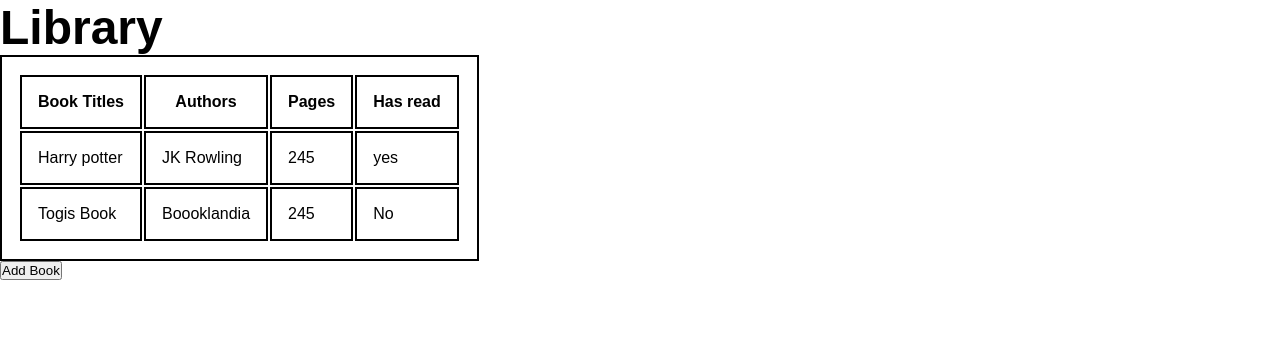
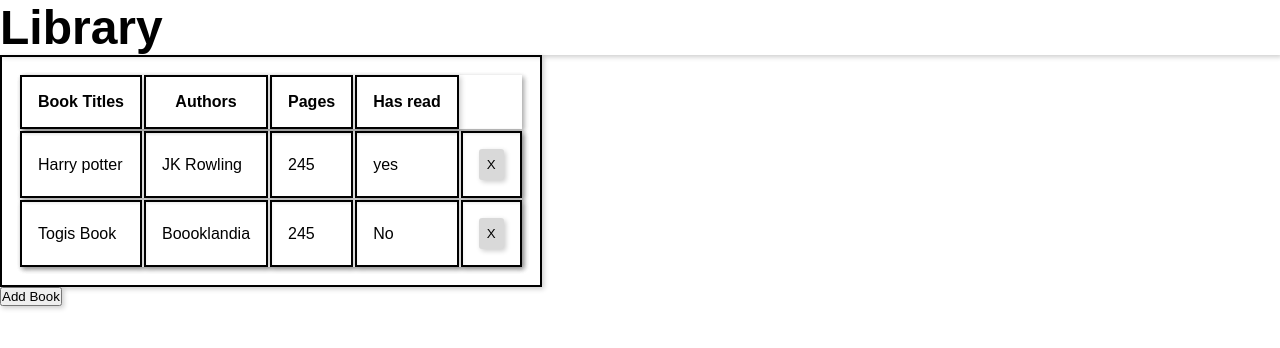
Before and after one commit to Markussan456/Libraryjs, a plain HTML site: page index.html in a window 1280 px wide. Drawn offline with Linux system fonts and the light colour scheme.

Commit message:
Add delete buttons with improved logic

```diff
--- a/logic.js
+++ b/logic.js
@@ -47,11 +47,31 @@
      let data2 = document.createElement("td");
      let data3 = document.createElement("td");
      let data4 = document.createElement("td");
+     let btncont = document.createElement("td");
+     let deletebtn = document.createElement("button");
+deletebtn.textContent = "X";
+deletebtn.setAttribute("data-id", i.id);
+deletebtn.classList.add("delbtn");
+  deletebtn.addEventListener("click",()=>{
+   const id = deletebtn.getAttribute("data-id");
+const index = this.library.findIndex(book => book.id === id);
+
+    if (index !== -1) {
+      console.log("clicked");
+      console.log(index);
+  this.library.splice(index, 1); // deletes "You"
+  this.renderBooks();
+}
+
+   })
+
 tbody.appendChild(row1);
 row1.appendChild(data1);
 row1.appendChild(data2);
 row1.appendChild(data3);
 row1.appendChild(data4);
+row1.appendChild(btncont);
+btncont.appendChild(deletebtn);
 data1.textContent = i.title;
 data2.textContent = i.author;
 data3.textContent = i.pages;
@@ -63,6 +83,7 @@
   // Set up any event listeners (for form, buttons, etc.)
   setupEventListeners() {
     // handle form submission
+
 
 let form = document.getElementById("formus");
 let addbtn = document.getElementById("add");
--- a/styles.css
+++ b/styles.css
@@ -2,6 +2,7 @@
   margin: 0;
   padding: 0;
   box-sizing: border-box;
+  box-shadow: 2px 2px 5px rgba(0, 0, 0, 0.2);
 }
 .btnstils{
   height: 3rem;
@@ -32,6 +33,18 @@
 ul, ol {
   list-style: none;
 }
+.delbtn{
+  padding: 0.5rem;
+  border-radius: 0.2rem;
+  border: none;
+  background-color: rgb(217, 217, 217);
+    box-shadow: 2px 2px 5px rgba(0, 0, 0, 0.2);
+}
+.delbtn:hover{
+  background-color: rgb(184, 184, 184);
+  cursor: pointer;
+
+}
 
 
 
```
